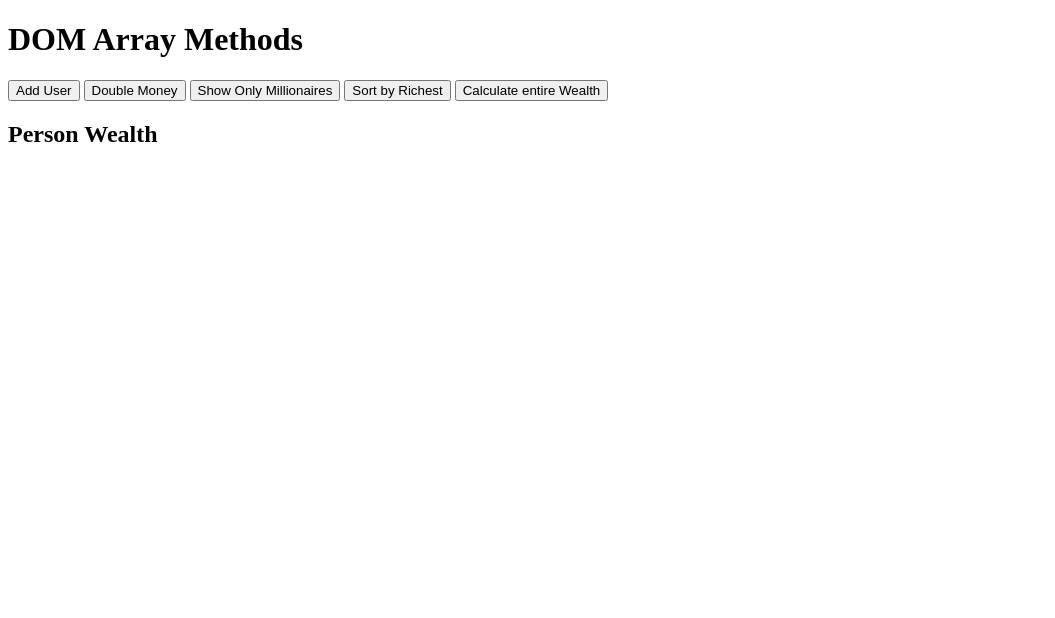
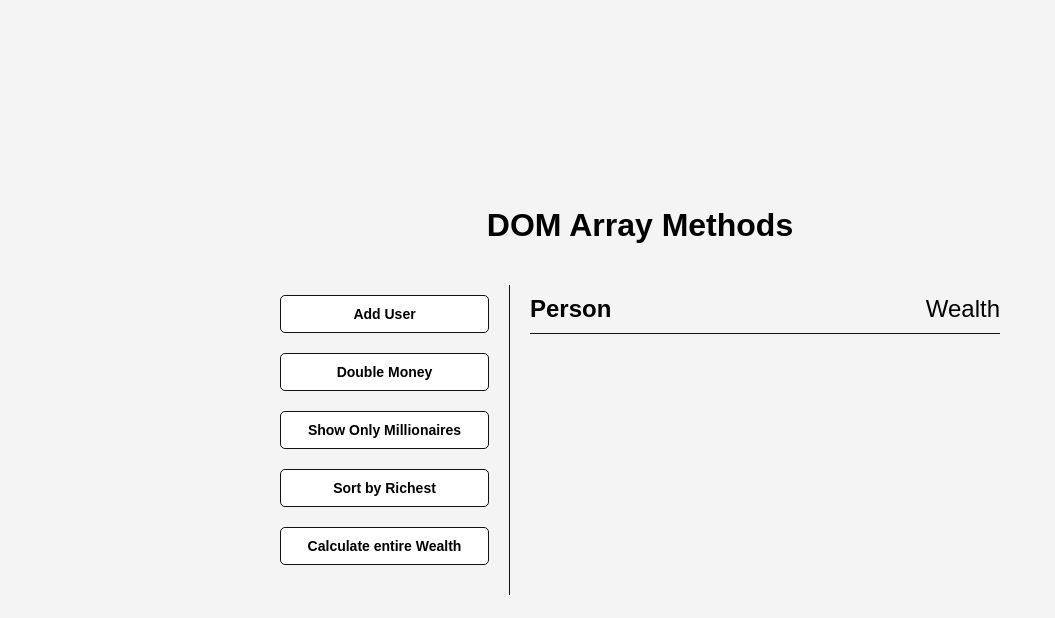
Before and after one commit to SantiagoAlvarze22/Dom-array-methods, a plain HTML site: page index.html in a window 1280 px wide. Shown: the whole page, without its empty margins (0-1055 px from the left). Drawn offline with Linux system fonts and the light colour scheme.

Commit message:
Project CSS

```diff
--- a/index.html
+++ b/index.html
@@ -3,7 +3,7 @@
 
 <head>
   <meta charset="UTF-8">
-  <meta name="viewport" content="width=device-width, intial-scale=1.0">
+  <meta name="viewport" content="width=device-width, initial-scale=1.0">
   <meta http-equiv="X-UA-Compatible" content="ie=edge">
   <link rel="stylesheet" type="text/css" href="style.css">
   <title>DOM Array methods</title>
--- a/style.css
+++ b/style.css
@@ -0,0 +1,75 @@
+*,
+*::before,
+*::after {
+  box-sizing: inherit;
+}
+
+body {
+  box-sizing: border-box;
+  background: #f4f4f4;
+  font-family: Arial, Helvetica, sans-serif;
+  display: flex;
+  flex-direction: column;
+  align-items: center;
+  justify-content: center;
+  min-height: 100vh;
+  margin: 0;
+}
+
+.container {
+  display: flex;
+  padding: 20px;
+  margin: 0 auto;
+  max-width: 100%;
+  width: 800px;
+}
+
+aside {
+  padding: 10px 20px;
+  width: 250px;
+  border-right: 1px solid #111;
+}
+
+button {
+  cursor: pointer;
+  background-color: #fff;
+  border: solid 1px #111;
+  border-radius: 5px;
+  display: block;
+  width: 100%;
+  padding: 10px;
+  margin-bottom: 20px;
+  font-weight: bold;
+  font-size: 14px;
+}
+
+main {
+  flex: 1;
+  padding: 10px 20px;
+}
+
+h2 {
+  border-bottom: 1px solid #111;
+  padding-bottom: 10px;
+  display: flex;
+  justify-content: space-between;
+  font-weight: 300;
+  margin: 0 0 20px;
+}
+
+h3 {
+  background-color: #fff;
+  border-bottom: 1px solid #111;
+  padding-bottom: 10px;
+  display: flex;
+  justify-content: space-between;
+  font-weight: 300;
+  margin: 20px 0 0;
+}
+
+.person {
+  display: flex;
+  justify-content: space-between;
+  font-size: 20px;
+  margin-bottom: 10px;
+}
```
